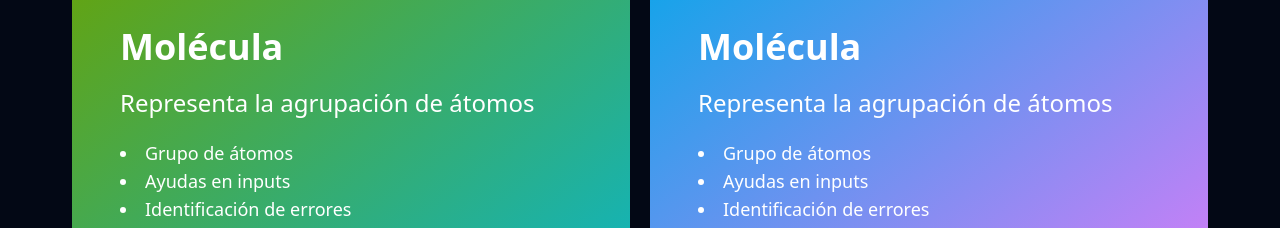
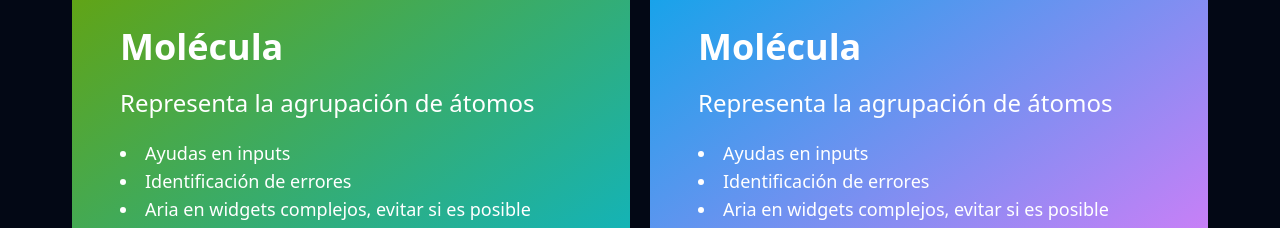
Before and after one commit to tebasp/accesibility-architecture, a Next.js app: page / in a window 1280 px wide. Shown: the part 2100-2328 px from the top of the page. Built offline with nearby package versions, Linux system fonts and the light colour scheme.

Commit message:
Fix molecule data

```diff
--- a/src/data/molecule.ts
+++ b/src/data/molecule.ts
@@ -1,5 +1,4 @@
 export const molecule = [
-    'Grupo de átomos',
     'Ayudas en inputs',
     'Identificación de errores',
     'Aria en widgets complejos, evitar si es posible',
```
